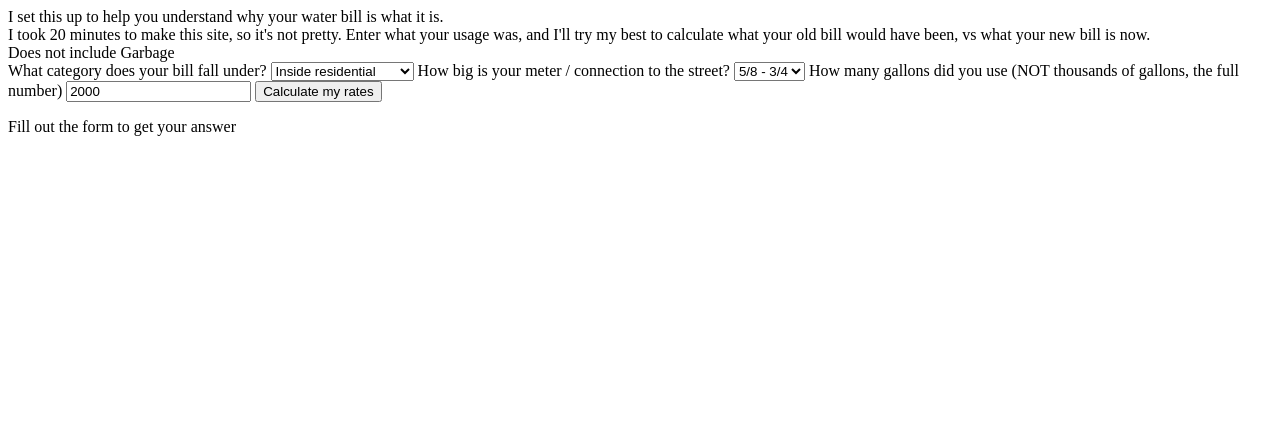
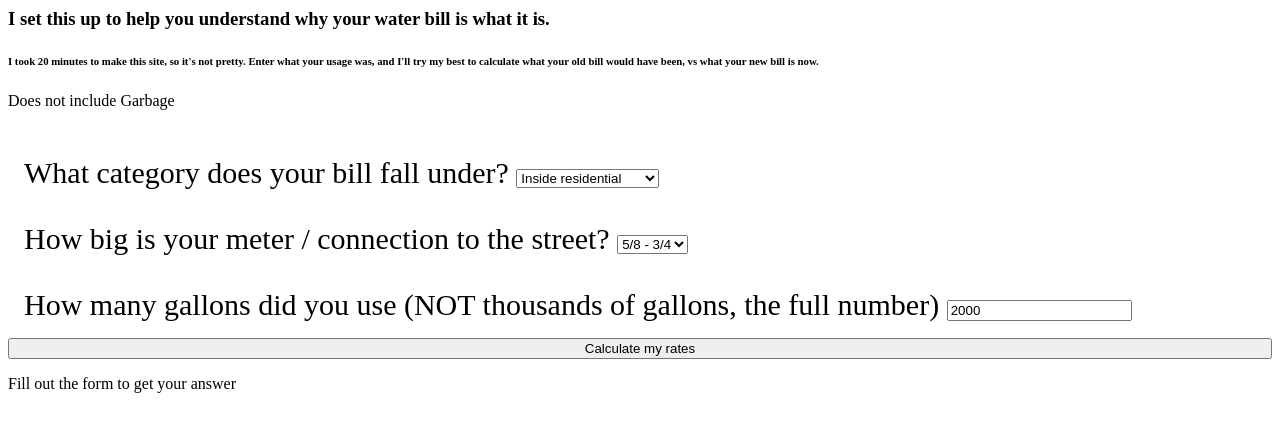
Before and after one commit to bryanerayner/whathappenedtovantxwater, a plain HTML site: page index.html in a window 1280 px wide. Drawn offline with Linux system fonts and the light colour scheme.

Commit message:
Update index.html

```diff
--- a/index.html
+++ b/index.html
@@ -1,15 +1,29 @@
 <html>
   <head>
     <title>What happened to Van TX Water bill?</title>
+
+    <style>
+
+      form {
+        margin-top: 30px;
+        display: flex;
+        flex-direction: column;
+      }
+      label {
+        margin: 16px;
+        font-size: 30px;
+      }
+
+    </style>
   </head>
 
   <body>
 
-    <div>I set this up to help you understand why your water bill is what it is.</div>
+    <h3>I set this up to help you understand why your water bill is what it is.</h3>
 
-    <div>I took 20 minutes to make this site, so it's not pretty. Enter what your usage was, and I'll try my best to calculate what your old bill would have been, vs what your new bill is now.</div>
+    <h6>I took 20 minutes to make this site, so it's not pretty. Enter what your usage was, and I'll try my best to calculate what your old bill would have been, vs what your new bill is now.</h6>
 
-    </div>Does not include Garbage</div>
+    </span>Does not include Garbage</span>
 
     <script>
         const categories = {
@@ -123,7 +137,7 @@
                     var gallonsInBracket = max - min;
                     var thousandsOfGallonsInBracket = gallonsInBracket / 1000;
                     var priceForBracket = thousandsOfGallonsInBracket * costPerThousandGallons;
-                    totalPrice += finalPrice;
+                    totalPrice += priceForBracket;
                 }
             });
             return totalPrice;
@@ -173,8 +187,8 @@
 
 
         window.calculate = function(event) {
-            event.preventDefault();
             calculateValues();
+            return false;
         }
 
 
@@ -213,7 +227,7 @@
     </label>
 
 
-        <button onclick="calculate()">Calculate my rates</button>
+        <button onclick="calculate()" type="button">Calculate my rates</button>
     </form>
 
     <div id="answer">
```
